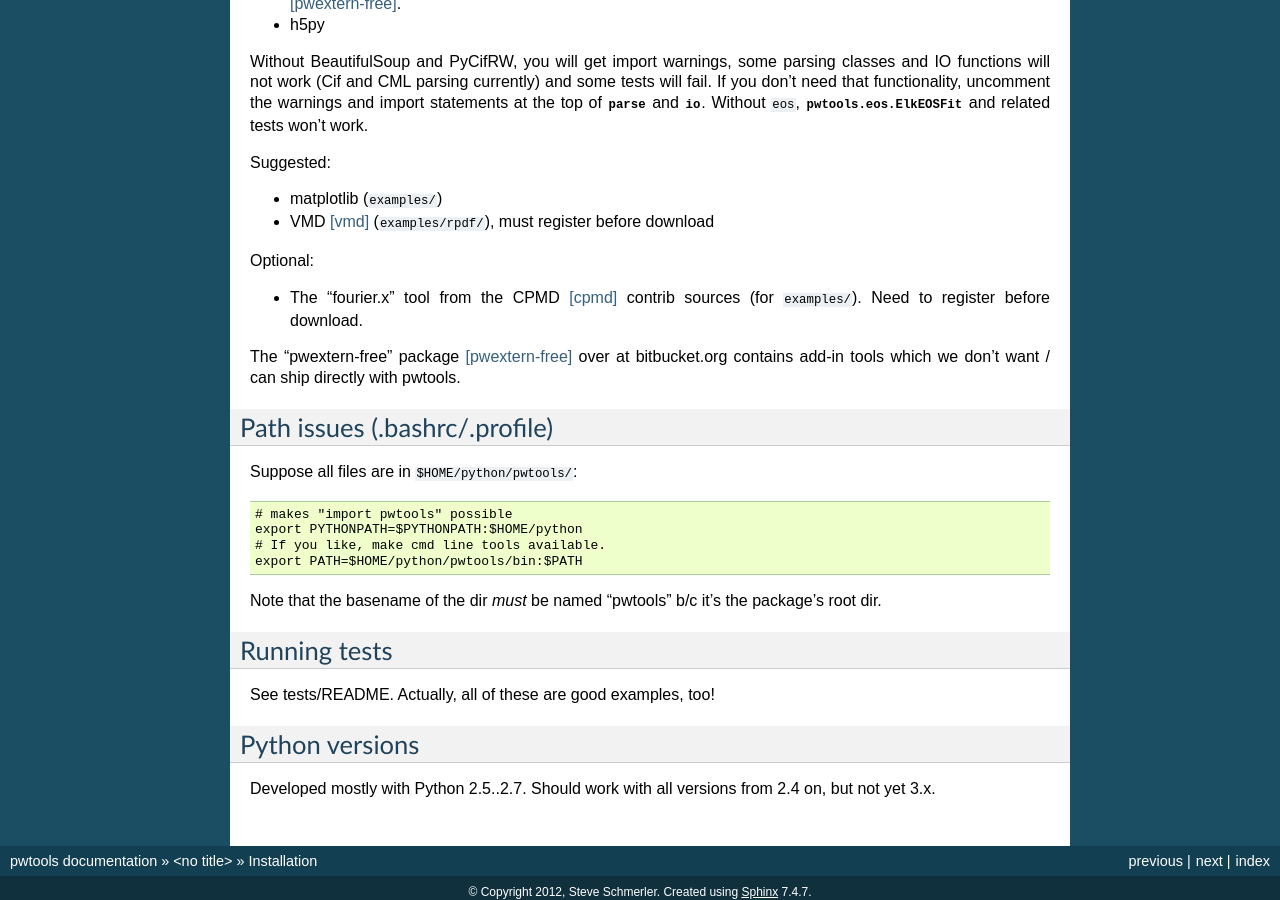
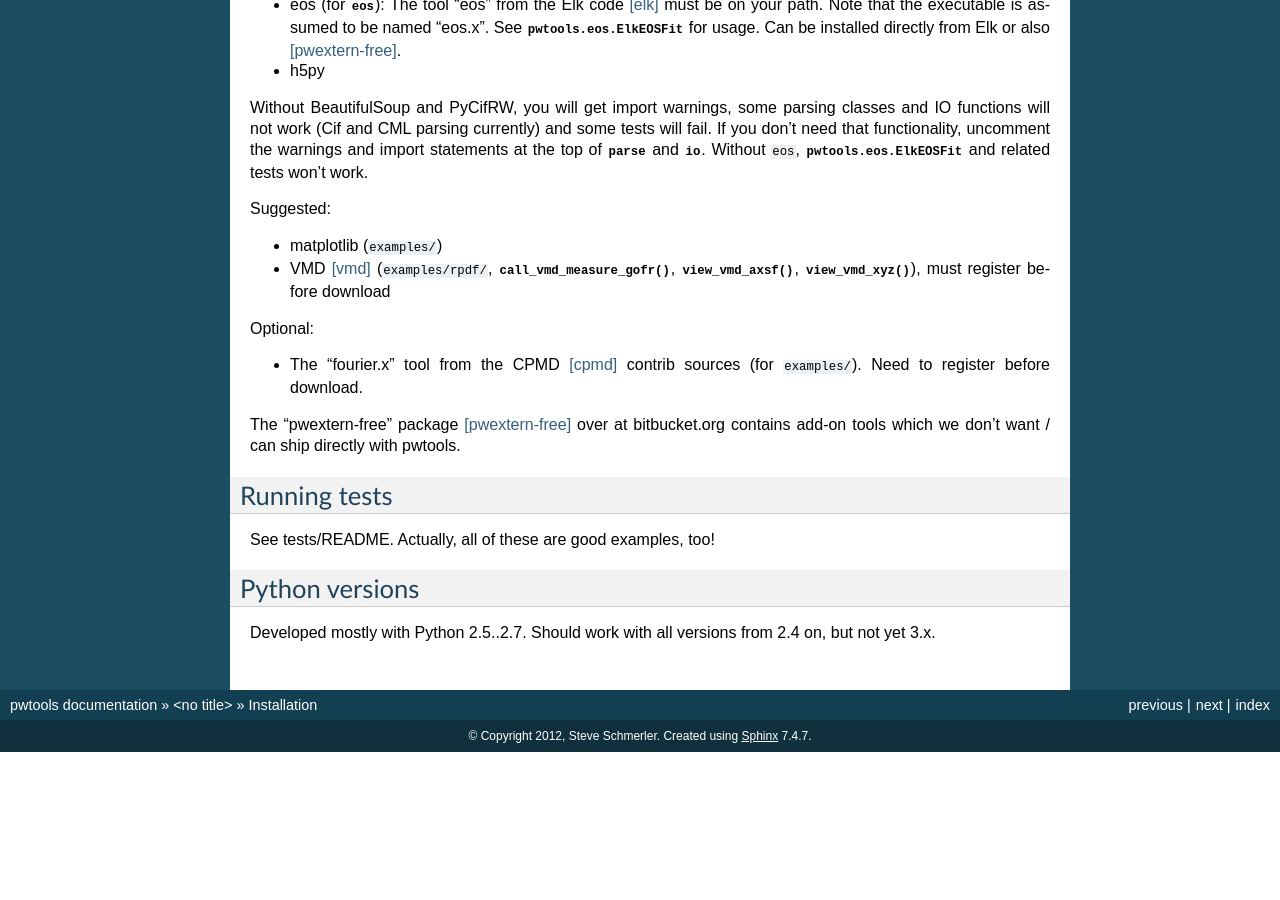
Before and after one commit to elcorto/pwtools, a Sphinx documentation site: the page built from doc/source/written/install.rst, in a window 1280 px wide and 900 px high, scrolled down 809 px. Built offline with Sphinx 7.4.7, drawn with Linux system fonts in a browser that asks for light colours; formulas are drawn with MathJax 3; after the commit the page ends 1561 px from its top, so only the background shows below that; some of the changed text lies outside the part shown.

Commit message:
ENH: Update doc.

```diff
--- a/doc/source/written/index.rst
+++ b/doc/source/written/index.rst
@@ -3,7 +3,7 @@
    features
    install
    fextensions
-   parsing
+   units
    phonon_dos
    pwscf
    refs
--- a/doc/source/written/install.rst
+++ b/doc/source/written/install.rst
@@ -53,7 +56,9 @@ Without ``eos``, :mod:`pwtools.eos.ElkEOSFit` and related tests won't work.
 Suggested:
 
 * matplotlib (``examples/``)
-* VMD [vmd]_ (``examples/rpdf/``), must register before download
+* VMD [vmd]_ (``examples/rpdf/``, :func:`~pwtools.crys.call_vmd_measure_gofr`,
+  :func:`~pwtools.visualize.view_vmd_axsf`,
+  :func:`~pwtools.visualize.view_vmd_xyz`), must register before download
 
 Optional:
 
@@ -61,20 +66,7 @@ Optional:
   ``examples/``). Need to register before download.
 
 The "pwextern-free" package [pwextern-free]_ over at bitbucket.org contains
-add-in tools which we don't want / can ship directly with pwtools.
-
-Path issues (.bashrc/.profile)
-------------------------------
-
-Suppose all files are in ``$HOME/python/pwtools/``::
-
-    # makes "import pwtools" possible
-    export PYTHONPATH=$PYTHONPATH:$HOME/python
-    # If you like, make cmd line tools available.
-    export PATH=$HOME/python/pwtools/bin:$PATH
-
-Note that the basename of the dir *must* be named "pwtools" b/c it's the
-package's root dir.
+add-on tools which we don't want / can ship directly with pwtools.
 
 Running tests
 -------------
```
Also changed, not shown: other parts of doc/source/written/install.rst (+3 -0 lines), doc/source/written/parsing.rst (deleted, +0 -11 lines), doc/source/written/units.rst (added, +41 -0 lines), 2 other files.
